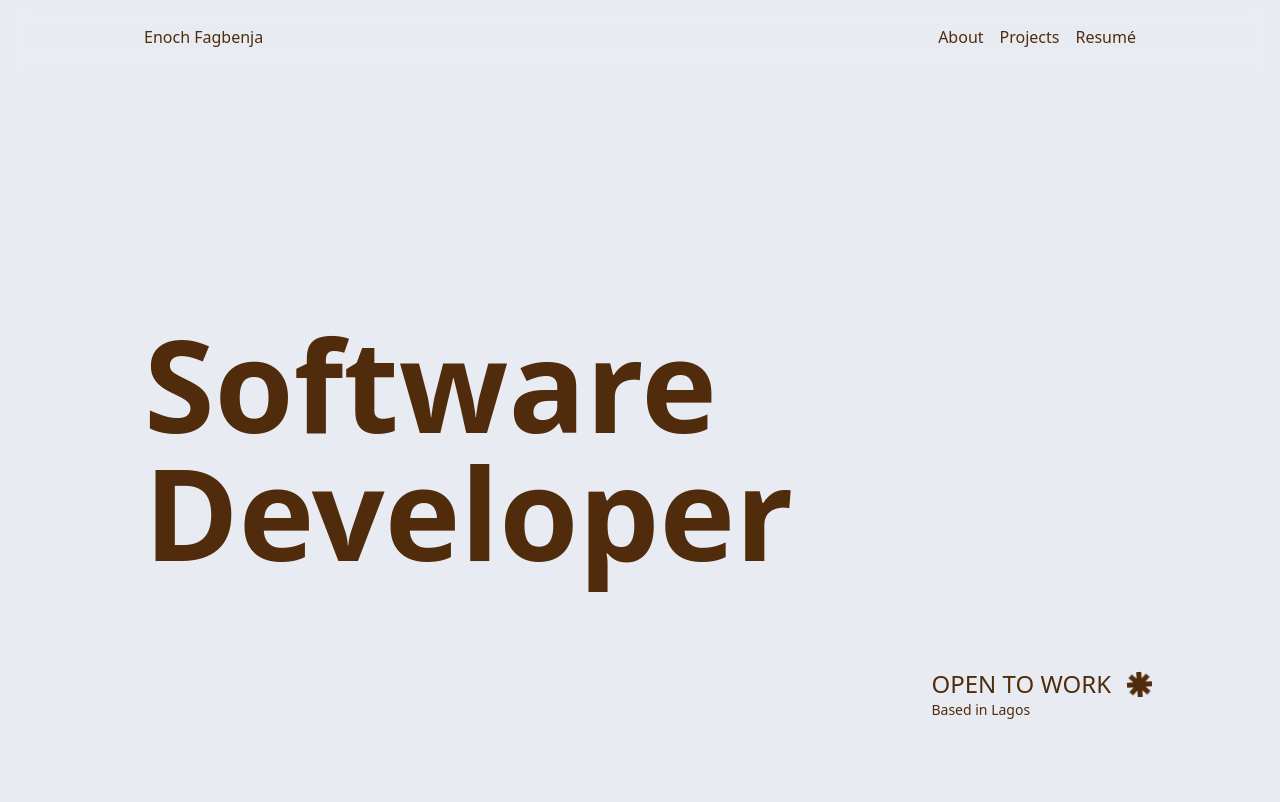
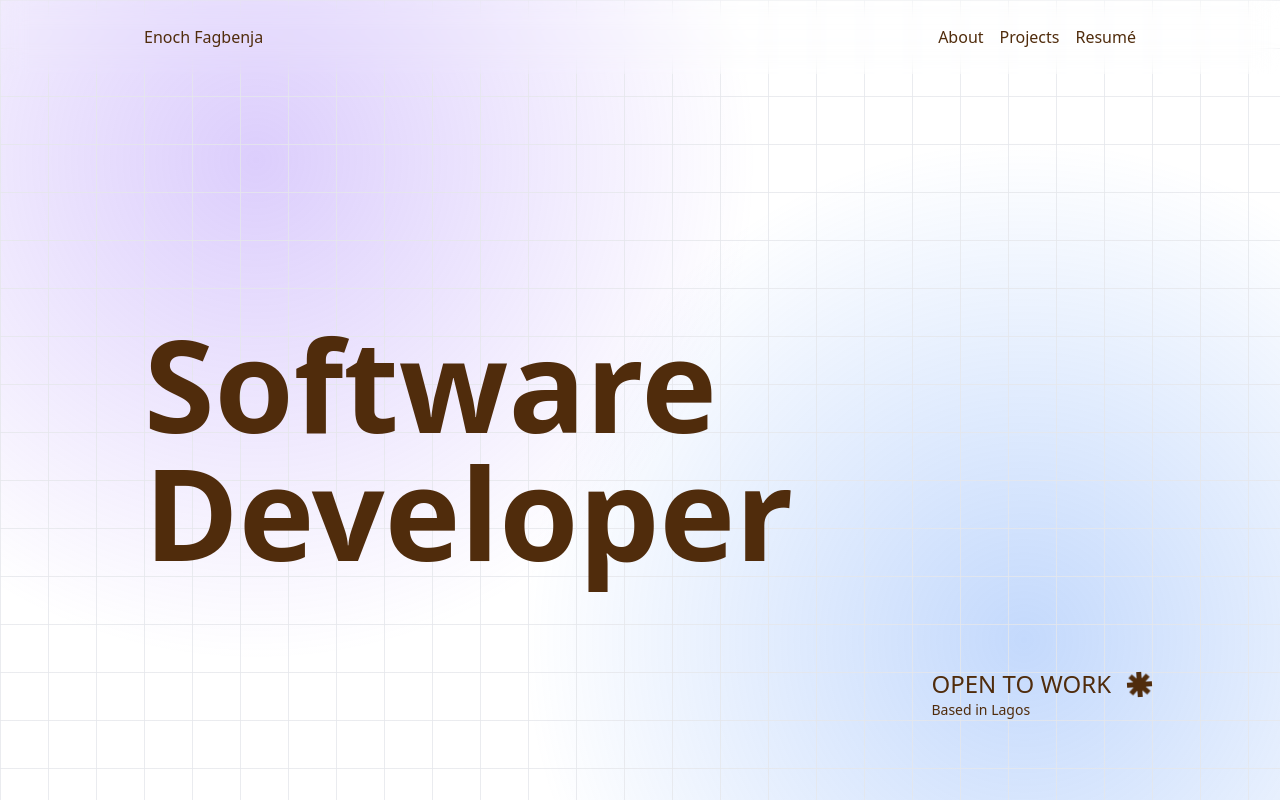
Before and after one commit to fagbenjaenoch/portfolio-v1, a React (Vite) app: page / in a window 1280 px wide. Shown: the top 802 px of the page. Built offline with nearby package versions, Linux system fonts and the light colour scheme.

Commit message:
added background and fixed position issue

```diff
--- a/src/App.tsx
+++ b/src/App.tsx
@@ -57,6 +57,7 @@ export default function App() {
 					</div>
 				</div>
 			</section>
+			<div className="absolute z-1 h-[100dvh] w-[100%]">
 				<section className="px-4 lg:max-w-5xl lg:mx-auto h-[100dvh] pt-[20rem]">
 					<h1 className="text-7xl font-bold lg:text-9xl">Software Developer</h1>
 					<div className="flex flex-col absolute bottom-[5rem] right-[8rem]">
@@ -94,11 +95,11 @@ export default function App() {
 									<span className="block">2022-2023</span>
 									<p className="mt-4">
 										At Graphreach we were building a social media automation
-									solution for content creators. I really enjoyed my stay there.
-									My role exposed me much better to production environments
-									example of things I got experience with was monitoring and
-									logging (Observability), containerization with docker and
-									writing code using clean architecture.
+										solution for content creators. I really enjoyed my stay
+										there. My role exposed me much better to production
+										environments example of things I got experience with was
+										monitoring and logging (Observability), containerization
+										with docker and writing code using clean architecture.
 									</p>
 									<p className="mt-2">
 										{/*// TODO: Replace the margin top with line height*/}
@@ -111,8 +112,8 @@ export default function App() {
 										In order to enforce a similar code convention and automate
 										deployments to the cloud we worked with CI/CD pipelines that
 										performed tasks from verifying if the code that is being
-									pushed follows the company's code conventions to running tests
-									to make sure nothing was broken during development and
+										pushed follows the company's code conventions to running
+										tests to make sure nothing was broken during development and
 										automating deployments to the cloud, handling database
 										provisioning as well.
 									</p>
@@ -124,12 +125,12 @@ export default function App() {
 									<span className="uppercase">Full Stack Engineer</span>
 									<span className="block">2021-2022</span>
 									<p className="mt-4">
-									At Copyup, we built a premium lms platform for copywriters to
-									learn from industry experts. I enjoyed building this project
-									as it gave me significant experience with working with user
-									access control and insight into frontend architecture, video
-									uploading and compression techniques, payment feature
-									implementation and content management.
+										At Copyup, we built a premium lms platform for copywriters
+										to learn from industry experts. I enjoyed building this
+										project as it gave me significant experience with working
+										with user access control and insight into frontend
+										architecture, video uploading and compression techniques,
+										payment feature implementation and content management.
 									</p>
 								</div>
 							</li>
@@ -144,7 +145,7 @@ export default function App() {
 						className="block mx-auto bg-accent text-bg w-fit px-4 py-4 rounded-xl"
 						href="mailto:fagbenjaenoch73@gmail.com"
 					>
-					Send me a mail
+						Let me know
 					</a>
 				</section>
 				<footer className="px-4 py-8 lg:max-w-5xl lg:mx-auto">
@@ -171,5 +172,19 @@ export default function App() {
 					</p>
 				</footer>
 			</div>
+			{/* Gradient Background from https://patterncraft.fun/ */}
+			<div
+				className="fixed inset-0 z-0"
+				style={{
+					backgroundImage: `
+        linear-gradient(to right, rgba(229,231,235,0.8) 1px, transparent 1px),
+        linear-gradient(to bottom, rgba(229,231,235,0.8) 1px, transparent 1px),
+        radial-gradient(circle 500px at 20% 20%, rgba(139,92,246,0.3), transparent),
+        radial-gradient(circle 500px at 80% 80%, rgba(59,130,246,0.3), transparent)
+      `,
+					backgroundSize: "48px 48px, 48px 48px, 100% 100%, 100% 100%",
+				}}
+			/>
+		</div>
 	);
 }
--- a/src/index.css
+++ b/src/index.css
@@ -17,5 +17,5 @@
 }
 
 body {
-	@apply text-secondary bg-bg leading-relaxed;
+	@apply text-secondary leading-relaxed;
 }
```
Lines whose indentation alone changed are shown as unchanged.
